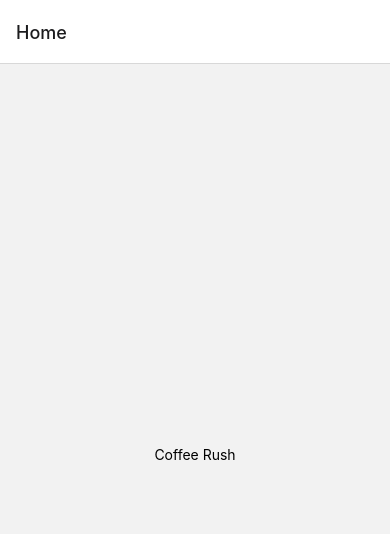
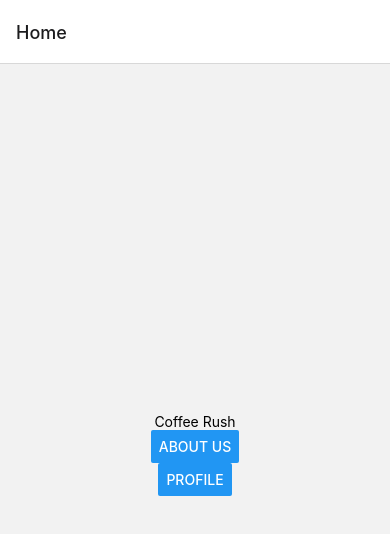
Before and after one commit to jaserino/coffeerush, a React Native app: screen /Home in a window 390 px wide. Shown: the top 534 px of the page. Built offline with nearby package versions, Linux system fonts and the light colour scheme.

Commit message:
created all component screens

```diff
--- a/App.js
+++ b/App.js
@@ -1,38 +1,17 @@
 import * as React from 'react';
-import { View, Text } from 'react-native';
 import { NavigationContainer } from '@react-navigation/native';
 import { createNativeStackNavigator } from '@react-navigation/native-stack';
 
-const HomeScreen = () => {
-  return (
-    <View style={{ flex: 1, alignItems: 'center', justifyContent: 'center' }}>
-      <Text>Coffee Rush</Text>
-    </View>
-  );
-};
-
-const AboutScreen = () => {
-  return (
-    <View style={{ flex: 1, alignItems: 'center', justifyContent: 'center' }}>
-      <Text>About Us</Text>
-    </View>
-  );
-};
-
-const ProfileScreen = () => {
-  return (
-    <View style={{ flex: 1, alignItems: 'center', justifyContent: 'center' }}>
-      <Text>My Profile here</Text>
-    </View>
-  );
-};
+import { HomeScreen } from './screens/HomeScreen';
+import { AboutScreen } from './screens/AboutScreen';
+import { ProfileScreen } from './screens/ProfileScreen';
 
 const Stack = createNativeStackNavigator();
 
 const App = () => {
   return (
     <NavigationContainer>
-      <Stack.Navigator>
+      <Stack.Navigator screenOptions={{ headershown: false }}>
         <Stack.Screen name="Home" component={HomeScreen} />
         <Stack.Screen name="About us" component={AboutScreen} />
         <Stack.Screen name="Profile" component={ProfileScreen} />
--- /dev/null
+++ b/screens/AboutScreen.js
@@ -0,0 +1,10 @@
+import React from 'react';
+import { View, Text } from 'react-native';
+
+export const AboutScreen = () => {
+  return (
+    <View style={{ flex: 1, alignItems: 'center', justifyContent: 'center' }}>
+      <Text>About Us</Text>
+    </View>
+  );
+};
--- /dev/null
+++ b/screens/HomeScreen.js
@@ -0,0 +1,15 @@
+import React from 'react';
+import { View, Text, Button } from 'react-native';
+
+export const HomeScreen = ({ navigation }) => {
+  return (
+    <View style={{ flex: 1, alignItems: 'center', justifyContent: 'center' }}>
+      <Text>Coffee Rush</Text>
+      <Button
+        title="About us"
+        onPress={() => navigation.navigate('About us')}
+      />
+      <Button title="Profile" onPress={() => navigation.navigate('Profile')} />
+    </View>
+  );
+};
--- /dev/null
+++ b/screens/ProfileScreen.js
@@ -0,0 +1,10 @@
+import React from 'react';
+import { View, Text } from 'react-native';
+
+export const ProfileScreen = () => {
+  return (
+    <View style={{ flex: 1, alignItems: 'center', justifyContent: 'center' }}>
+      <Text>My Profile here</Text>
+    </View>
+  );
+};
```
